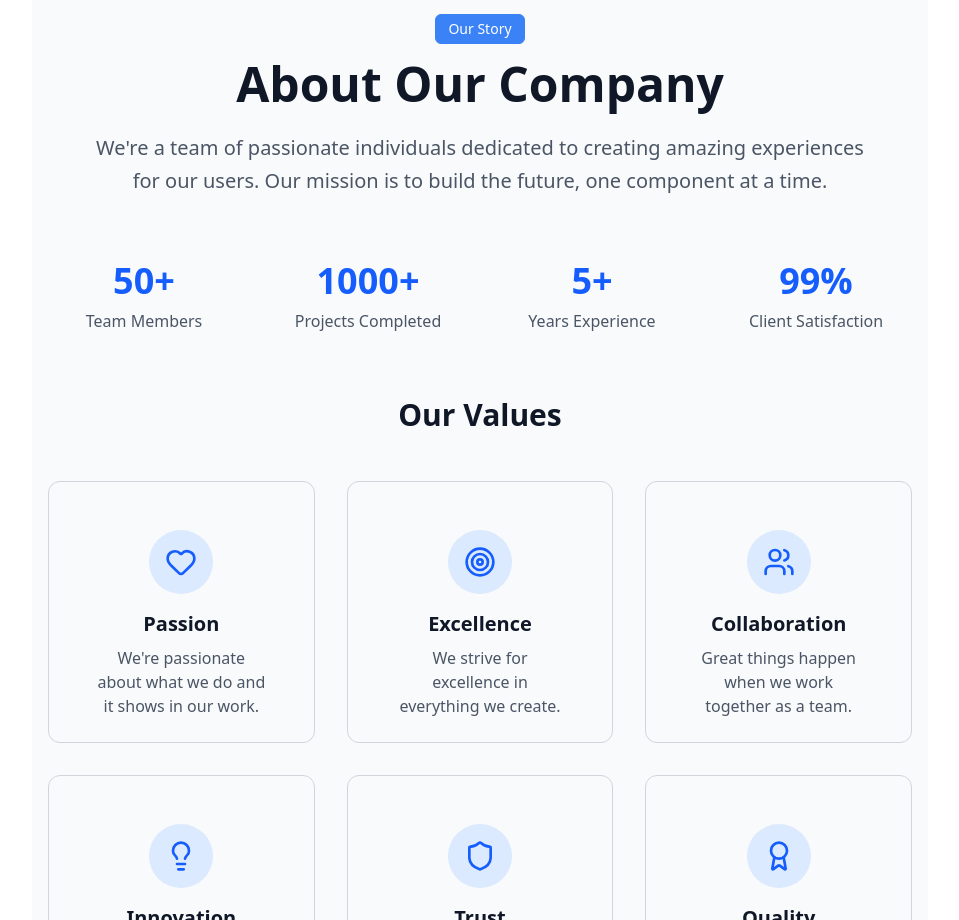
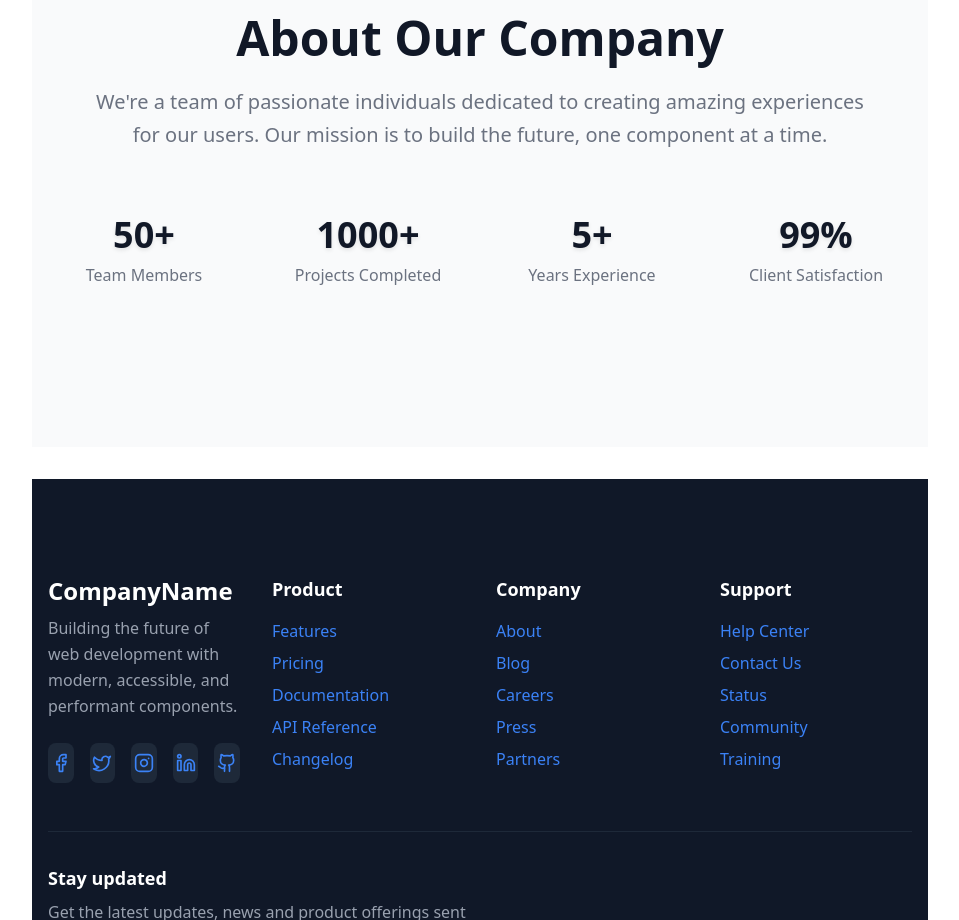
Before and after one commit to EmanuelMiron/template, a React (Vite) app: page /test in a window 1280 px wide. Shown: the part 11080-12000 px from the top of the page, without its empty margins (160-1119 px from the left). Built offline with nearby package versions, Linux system fonts and the light colour scheme.

Commit message:
Configure and test AboutSection

```diff
--- a/src/sections/AboutSection.tsx
+++ b/src/sections/AboutSection.tsx
@@ -1,177 +1,118 @@
-import React from 'react';
-import { Card, CardContent } from '@/components/Card';
-import { Avatar, AvatarFallback, AvatarImage } from '@/components/Avatar';
-import Badge from '@/components/Badge';
-import { Award, Users, Target, Heart, Lightbulb, Shield } from 'lucide-react';
+import React from "react";
 
 export interface AboutSectionProps {
-  variant?: 'primary' | 'secondary' | 'outline';
-  size?: 'sm' | 'md' | 'lg';
+  size?: "sm" | "md" | "lg";
   title?: string;
-  subtitle?: string;
   description?: string;
-  showTeam?: boolean;
-  showStats?: boolean;
-  showValues?: boolean;
-  showTimeline?: boolean;
+  stats?: Array<{
+    value: string;
+    label: string;
+  }>;
   className?: string;
 }
 
+// ============================================================================
+// CONFIGURATION SECTION - AI AGENTS CAN EASILY MODIFY THESE VALUES
+// ============================================================================
+
+// Default configuration - modify these values to customize the content
+const defaultConfig = {
+  title: "About Our Company",
+  description:
+    "We're a team of passionate individuals dedicated to creating amazing experiences for our users. Our mission is to build the future, one component at a time.",
+  stats: [
+    {
+      value: "50+",
+      label: "Team Members",
+    },
+    {
+      value: "1000+",
+      label: "Projects Completed",
+    },
+    {
+      value: "5+",
+      label: "Years Experience",
+    },
+    {
+      value: "99%",
+      label: "Client Satisfaction",
+    },
+  ],
+};
+
+// Example: To customize for a tech startup, modify the defaultConfig like this:
+// const defaultConfig = {
+//   title: "About Our Startup",
+//   description: "We're a cutting-edge tech startup revolutionizing the industry with innovative solutions.",
+//   stats: [
+//     { value: "15+", label: "Team Members" },
+//     { value: "50+", label: "Projects Launched" },
+//     { value: "3+", label: "Years Experience" },
+//     { value: "95%", label: "User Satisfaction" }
+//   ]
+// };
+
+// ============================================================================
+// COMPONENT SECTION - NO NEED TO MODIFY BELOW THIS LINE
+// ============================================================================
+
 const AboutSection: React.FC<AboutSectionProps> = ({
-  size = 'lg',
-  title = "About Our Company",
-  subtitle = "Our Story",
-  description = "We're a team of passionate individuals dedicated to creating amazing experiences for our users. Our mission is to build the future, one component at a time.",
-  showTeam = true,
-  showStats = true,
-  showValues = true,
-  className = '',
+  size = "lg",
+  title = defaultConfig.title,
+  description = defaultConfig.description,
+  stats = defaultConfig.stats,
+  className = "",
 }) => {
   const sizeClasses = {
-    sm: 'py-12',
-    md: 'py-16',
-    lg: 'py-24',
+    sm: "py-12",
+    md: "py-16",
+    lg: "py-24",
   };
 
-  const teamMembers = [
-    {
-      name: "Sarah Johnson",
-      role: "CEO & Founder",
-      image: "https://images.unsplash.com/photo-1494790108755-2616b612b786?ixlib=rb-4.0.3&ixid=M3wxMjA3fDB8MHxwaG90by1wYWdlfHx8fGVufDB8fHx8fA%3D%3D&auto=format&fit=crop&w=687&q=80",
-      bio: "Former Google engineer with 10+ years of experience in product development.",
-    },
-    {
-      name: "Michael Chen",
-      role: "CTO",
-      image: "https://images.unsplash.com/photo-1472099645785-5658abf4ff4e?ixlib=rb-4.0.3&ixid=M3wxMjA3fDB8MHxwaG90by1wYWdlfHx8fGVufDB8fHx8fA%3D%3D&auto=format&fit=crop&w=1170&q=80",
-      bio: "Expert in scalable architecture and emerging technologies.",
-    },
-    {
-      name: "Emily Rodriguez",
-      role: "Head of Design",
-      image: "https://images.unsplash.com/photo-1438761681033-6461ffad8d80?ixlib=rb-4.0.3&ixid=M3wxMjA3fDB8MHxwaG90by1wYWdlfHx8fGVufDB8fHx8fA%3D%3D&auto=format&fit=crop&w=1170&q=80",
-      bio: "Award-winning designer focused on user-centered experiences.",
-    },
-    {
-      name: "David Kim",
-      role: "Lead Developer",
-      image: "https://images.unsplash.com/photo-1507003211169-0a1dd7228f2d?ixlib=rb-4.0.3&ixid=M3wxMjA3fDB8MHxwaG90by1wYWdlfHx8fGVufDB8fHx8fA%3D%3D&auto=format&fit=crop&w=687&q=80",
-      bio: "Full-stack developer passionate about clean code and performance.",
-    },
-  ];
-
-  const values = [
-    {
-      icon: Heart,
-      title: "Passion",
-      description: "We're passionate about what we do and it shows in our work.",
-    },
-    {
-      icon: Target,
-      title: "Excellence",
-      description: "We strive for excellence in everything we create.",
-    },
-    {
-      icon: Users,
-      title: "Collaboration",
-      description: "Great things happen when we work together as a team.",
-    },
-    {
-      icon: Lightbulb,
-      title: "Innovation",
-      description: "We're always looking for new ways to solve problems.",
-    },
-    {
-      icon: Shield,
-      title: "Trust",
-      description: "We build trust through transparency and reliability.",
-    },
-    {
-      icon: Award,
-      title: "Quality",
-      description: "Quality is not an act, it's a habit we live by.",
-    },
-  ];
-
   return (
-    <section className={`${sizeClasses[size]} bg-gray-50 ${className}`}>
+    <section
+      className={`${sizeClasses[size]} ${className}`}
+      style={{
+        backgroundColor: "var(--color-background-secondary)",
+        color: "var(--color-foreground)",
+      }}
+    >
       <div className="container mx-auto px-4">
         {/* Header */}
         <div className="text-center mb-16">
-          <Badge variant="primary" className="mb-4">
-            {subtitle}
-          </Badge>
-          <h2 className="text-4xl md:text-5xl font-bold text-gray-900 mb-6">
+          <h2
+            className="text-4xl md:text-5xl font-bold mb-6"
+            style={{ color: "var(--color-foreground)" }}
+          >
             {title}
           </h2>
-          <p className="text-xl text-gray-600 max-w-3xl mx-auto leading-relaxed">
+          <p
+            className="text-xl max-w-3xl mx-auto leading-relaxed"
+            style={{ color: "var(--color-foreground-secondary)" }}
+          >
             {description}
           </p>
         </div>
 
         {/* Stats */}
-        {showStats && (
-          <div className="grid grid-cols-2 md:grid-cols-4 gap-8 mb-16">
-            <div className="text-center">
-              <div className="text-4xl font-bold text-blue-600 mb-2">50+</div>
-              <div className="text-gray-600">Team Members</div>
+        <div className="grid grid-cols-2 md:grid-cols-4 gap-8 mb-16">
+          {stats.map((stat, index) => (
+            <div key={index} className="text-center">
+              <div
+                className="text-4xl font-bold mb-2"
+                style={{
+                  color: "var(--color-foreground)",
+                  textShadow: "0 2px 4px var(--color-shadow)",
+                }}
+              >
+                {stat.value}
+              </div>
+              <div style={{ color: "var(--color-foreground-secondary)" }}>
+                {stat.label}
+              </div>
             </div>
-            <div className="text-center">
-              <div className="text-4xl font-bold text-blue-600 mb-2">1000+</div>
-              <div className="text-gray-600">Projects Completed</div>
-            </div>
-            <div className="text-center">
-              <div className="text-4xl font-bold text-blue-600 mb-2">5+</div>
-              <div className="text-gray-600">Years Experience</div>
-            </div>
-            <div className="text-center">
-              <div className="text-4xl font-bold text-blue-600 mb-2">99%</div>
-              <div className="text-gray-600">Client Satisfaction</div>
-            </div>
-          </div>
-        )}
-
-        {/* Values */}
-        {showValues && (
-          <div className="mb-16">
-            <h3 className="text-3xl font-bold text-gray-900 text-center mb-12">Our Values</h3>
-            <div className="grid grid-cols-1 md:grid-cols-2 lg:grid-cols-3 gap-8">
-              {values.map((value, index) => (
-                <Card key={index} variant="outline" className="text-center">
-                  <CardContent className="pt-6">
-                    <div className="w-16 h-16 bg-blue-100 rounded-full flex items-center justify-center mx-auto mb-4">
-                      <value.icon className="w-8 h-8 text-blue-600" />
-                    </div>
-                    <h4 className="text-xl font-semibold text-gray-900 mb-2">{value.title}</h4>
-                    <p className="text-gray-600">{value.description}</p>
-                  </CardContent>
-                </Card>
-              ))}
-            </div>
-          </div>
-        )}
-
-        {/* Team */}
-        {showTeam && (
-          <div>
-            <h3 className="text-3xl font-bold text-gray-900 text-center mb-12">Meet Our Team</h3>
-            <div className="grid grid-cols-1 md:grid-cols-2 lg:grid-cols-4 gap-8">
-              {teamMembers.map((member, index) => (
-                <Card key={index} variant="outline" className="text-center">
-                  <CardContent className="pt-6">
-                    <Avatar variant="primary" avatarSize="xl" className="mx-auto mb-4">
-                      <AvatarImage src={member.image} alt={member.name} />
-                      <AvatarFallback>{member.name.split(' ').map(n => n[0]).join('')}</AvatarFallback>
-                    </Avatar>
-                    <h4 className="text-xl font-semibold text-gray-900 mb-1">{member.name}</h4>
-                    <p className="text-blue-600 font-medium mb-3">{member.role}</p>
-                    <p className="text-gray-600 text-sm">{member.bio}</p>
-                  </CardContent>
-                </Card>
-              ))}
-            </div>
-          </div>
-        )}
+          ))}
+        </div>
       </div>
     </section>
   );
```
